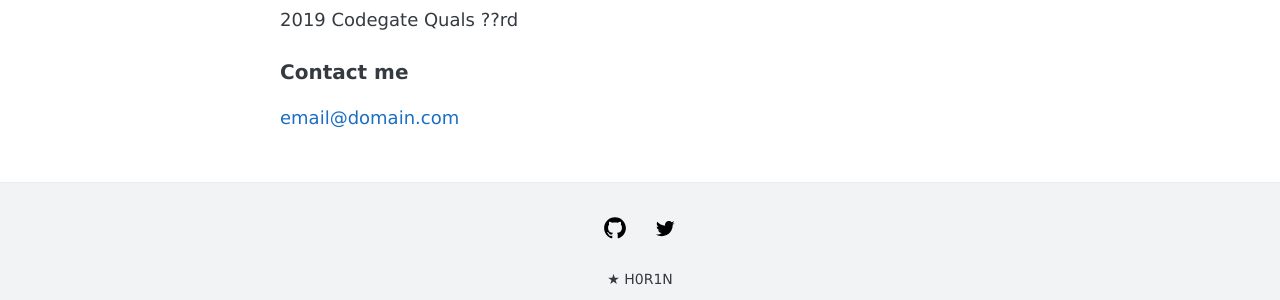
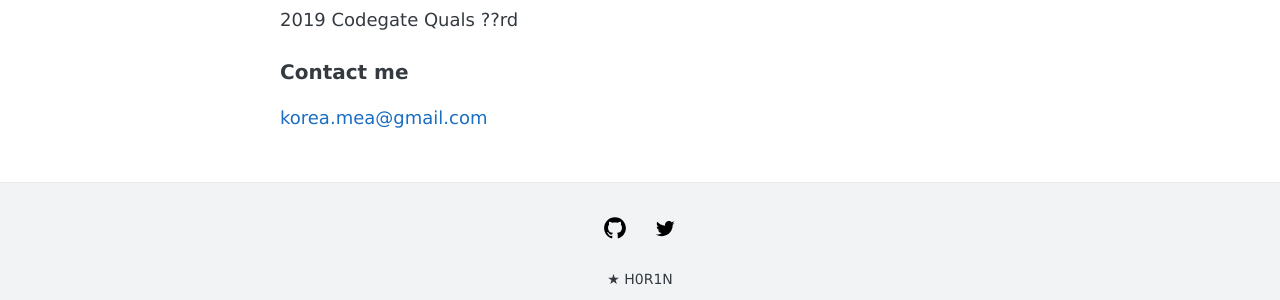
Before and after one commit to H0R1N/H0R1N.github.io, a Jekyll site: the page built from about.md, in a window 1280 px wide. Shown: the part 319-619 px from the top of the page. Built offline with Jekyll 4.4.1, drawn with Linux system fonts in a browser that asks for light colours.

Commit message:
Update about.md

```diff
--- a/about.md
+++ b/about.md
@@ -12,4 +12,4 @@ pwner
 
 ### Contact me
 
-[email@domain.com](mailto:email@domain.com)
+[korea.mea@gmail.com](mailto:email@domain.com)
```
